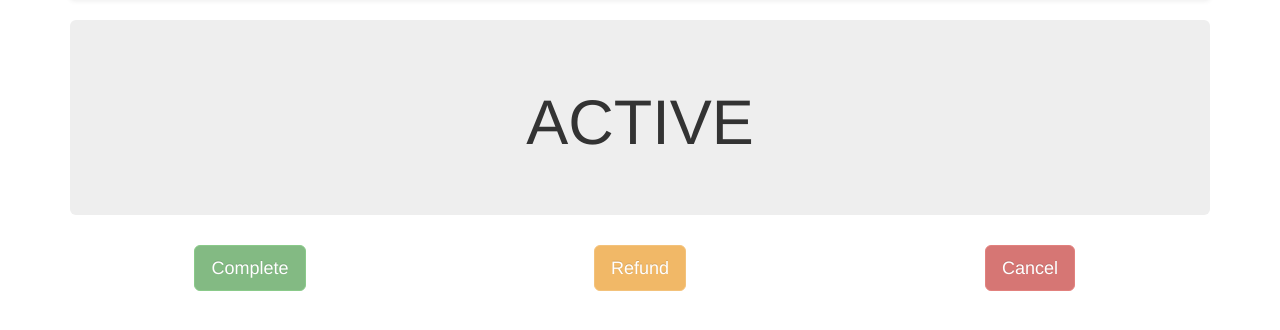
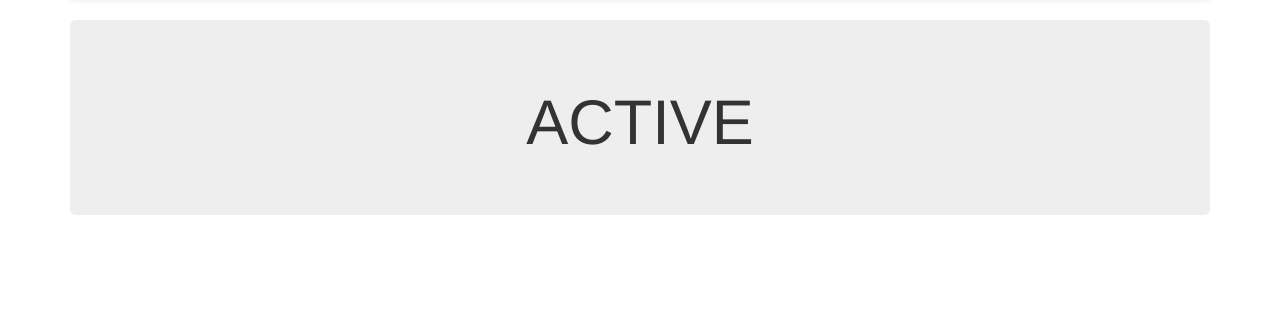
Before and after one commit to rskuipers/stateful-elephpant-talk, a PHP site: template templates/order.html.twig in a window 1280 px wide. Shown: the part 52-382 px from the top of the page. Run offline with PHP 8.4, Linux system fonts and the light colour scheme; the template is opened without the code that fills it: most values are stand-ins (such as "Sample title", 1, 10 or a date in 2020); some libraries are stand-ins or nearby versions.

Commit message:
Remove order transition route

```diff
--- a/templates/order.html.twig
+++ b/templates/order.html.twig
@@ -4,15 +4,4 @@
     <div class="jumbotron">
         <h1 class="text-center text-uppercase">{{ order.state }}</h1>
     </div>
-    <div class="row text-center">
-        <div class="col-md-4">
-            <a href="{{ path('order/transition', {transition: 'complete'}) }}" class="btn btn-success btn-lg"{% if not stateMachine.can('complete') %} disabled{% endif %}>Complete</a>
-        </div>
-        <div class="col-md-4">
-            <a href="{{ path('order/transition', {transition: 'refund'}) }}" class="btn btn-warning btn-lg"{% if not stateMachine.can('refund') %} disabled{% endif %}>Refund</a>
-        </div>
-        <div class="col-md-4">
-            <a href="{{ path('order/transition', {transition: 'cancel'}) }}" class="btn btn-danger btn-lg"{% if not stateMachine.can('cancel') %} disabled{% endif %}>Cancel</a>
-        </div>
-    </div>
 {% endblock %}
```
Also changed, not shown: src/routes.php (+0 -11 lines).
